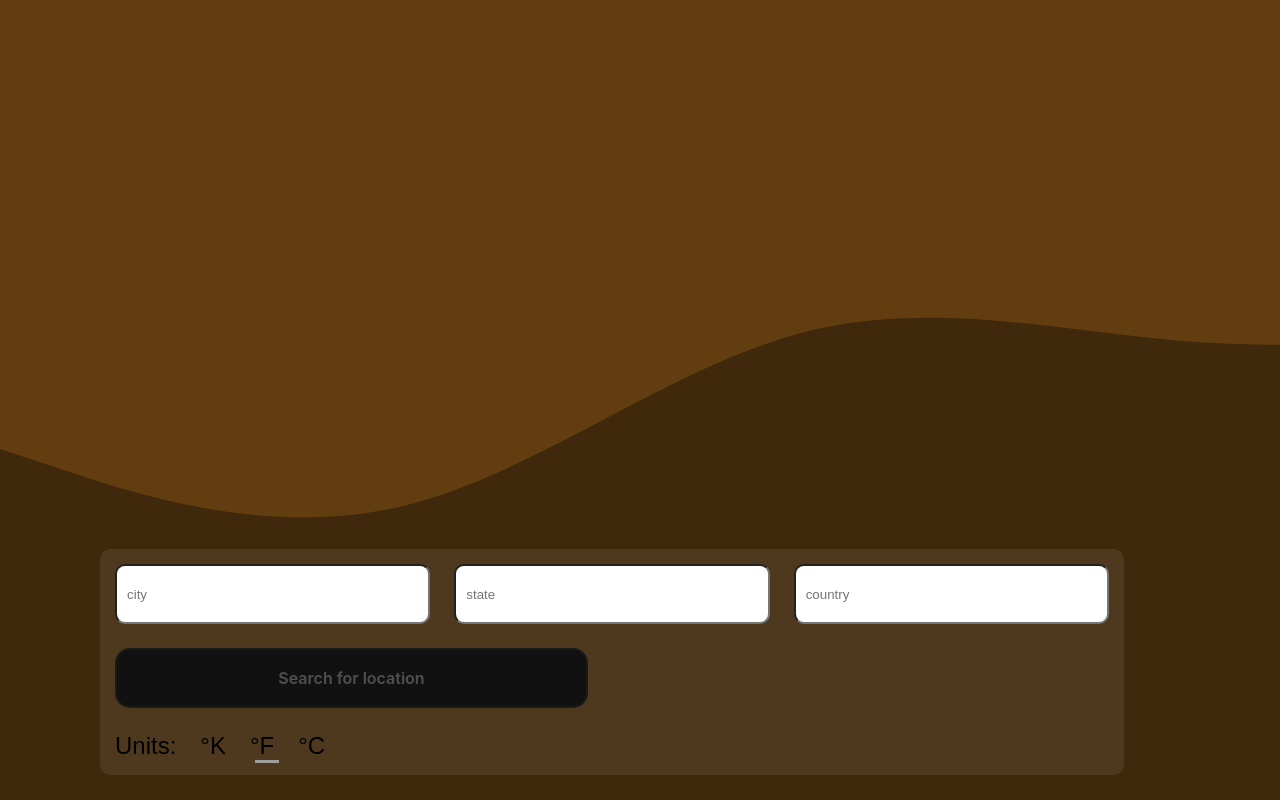
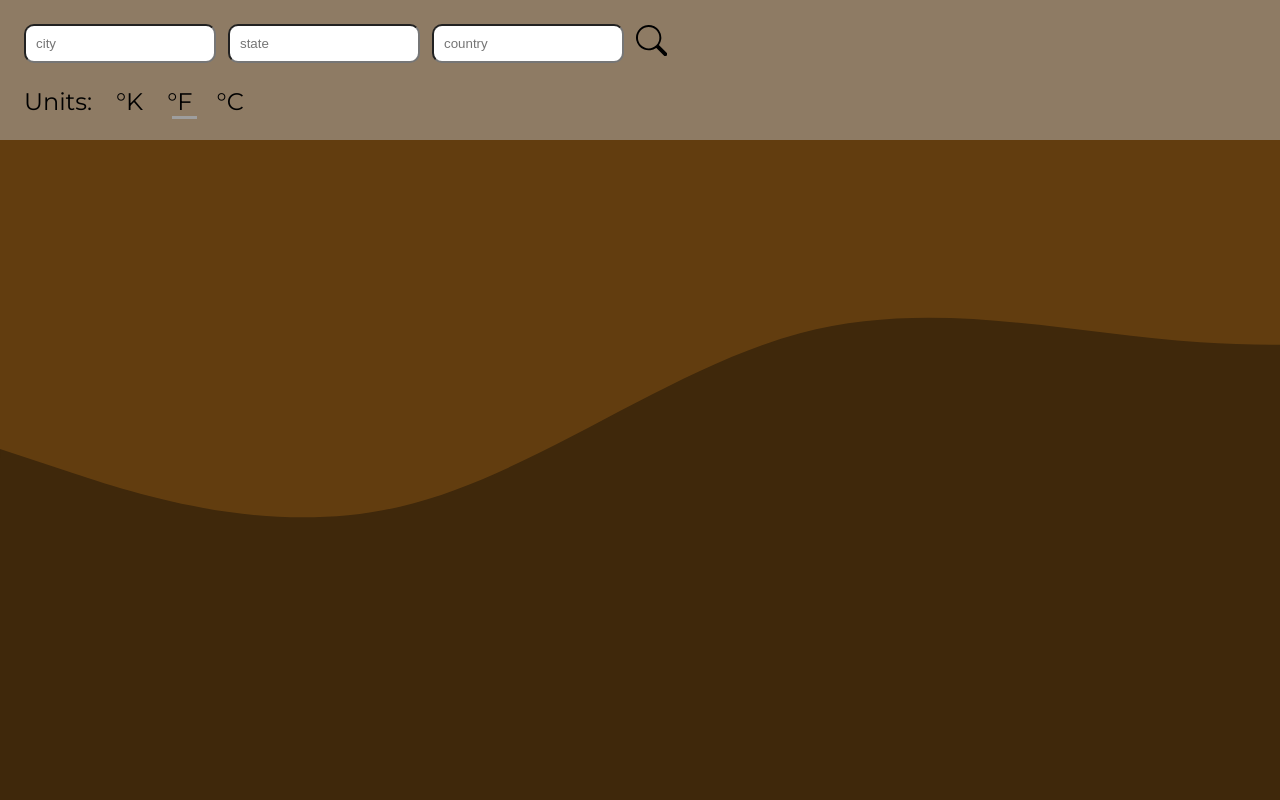
Before and after one commit to OatsProgramming/weatherApp, a Next.js app: page / in a window 1280 px wide. Built offline with nearby package versions, Linux system fonts and the light colour scheme.

Commit message:
made design more tolerable

```diff
--- a/app/api/weekly/route.ts
+++ b/app/api/weekly/route.ts
@@ -9,7 +9,7 @@ export async function GET(req: Request) {
 
     try {
         const res = await fetch(`
-            https://api.openweathermap.org/data/2.5/forecast?lat=${lat}&lon=${lon}&units=${units}&appid=${process.env.NEXT_PUBLIC_API_KEY}
+        https://api.openweathermap.org/data/2.5/forecast?lat=${lat}&lon=${lon}&units=${units}&appid=${process.env.NEXT_PUBLIC_API_KEY}
         `)
         if (!res.ok) throw new Error("Failed to fetch data ( weekly )")
         return res
--- a/app/components/SearchBar.tsx
+++ b/app/components/SearchBar.tsx
@@ -5,6 +5,7 @@ import get24HrForecast from "@/lib/sorters/get24HrForecast";
 import getHighsNLows from "@/lib/sorters/getHighsNLows";
 import { LazyMotion, m } from "framer-motion";
 import { createContext, ReactNode, useContext, useRef, useState } from "react";
+import styles from '@/app/components/css/searchBar.module.css'
 
 const LocationContext = createContext({} as LocationContext)
 const WeatherDataContext = createContext({
@@ -30,6 +31,7 @@ export function SearchBar({ children }: { children: ReactNode }) {
     const [units, setUnits] = useState<Units>('imperial')
 
     // For query only
+    // ( useRef: helps with performance since it has animations )
     const locationQuery = useRef({
         city: '',
         state: '',
@@ -91,16 +93,23 @@ export function SearchBar({ children }: { children: ReactNode }) {
 
     return (
         <>
-        <form className='SearchBar grid gap gridColumn3 gridRow2'>
-            <input className='cityInput' placeholder="city" type='text' onChange={(e) => changeLocation({city: e.target.value})}></input>
-            <input className='stateInput' placeholder="state" type='text' onChange={(e) => changeLocation({state: e.target.value})}></input>
-            <input className='countryInput' placeholder="country" type='text' onChange={(e) => changeLocation({country: e.target.value})}></input>
+            <form className={styles['container']}>
+                <div className={styles['searchBar']}>
+                    <input placeholder="city" type='text' onChange={(e) => changeLocation({ city: e.target.value })} />
+                    <input placeholder="state" type='text' onChange={(e) => changeLocation({ state: e.target.value })} />
+                    <input placeholder="country" type='text' onChange={(e) => changeLocation({ country: e.target.value })} />
+                    <div onClick={handleQuery}>
+                        <svg xmlns="http://www.w3.org/2000/svg" width="100%" height="100%" fill="currentColor" viewBox="0 0 16 16">
+                            <path d="M11.742 10.344a6.5 6.5 0 1 0-1.397 1.398h-.001c.03.04.062.078.098.115l3.85 3.85a1 1 0 0 0 1.415-1.414l-3.85-3.85a1.007 1.007 0 0 0-.115-.1zM12 6.5a5.5 5.5 0 1 1-11 0 5.5 5.5 0 0 1 11 0z" />
+                        </svg>
+                    </div>
+                </div>
                 <div className="units flex gap"> Units:
                     {/* Move line based on selection ( animation ) */}
                     <LazyMotion features={loadFeatures} strict>
                         <div className="positionRelative" onClick={handleUnits} id='standard'>
                             {units === 'standard' &&
-                        <m.div className='highlight' layoutId='highlight'/>}
+                                <m.div className='highlight' layoutId='highlight' />}
                             °K
                         </div>
                         <div className="positionRelative" onClick={handleUnits} id='imperial'>
@@ -115,8 +124,8 @@ export function SearchBar({ children }: { children: ReactNode }) {
                         </div>
                     </LazyMotion>
                 </div>
-            <button className='SearchButton' onClick={handleQuery}>Search for location</button>
             </form>
+
             <WeatherDataContext.Provider value={weatherData}>
                 <LocationContext.Provider value={locationData}>
                         {page && children}
--- /dev/null
+++ b/app/components/css/searchBar.module.css
@@ -0,0 +1,28 @@
+.container {
+    padding: 1rem;
+    margin-bottom: 1rem;
+    background: rgba(185,185,185,0.5);
+    position: sticky;
+    top: 0;
+    z-index: 99;
+}
+
+.searchBar {
+    display: flex;
+    flex-wrap: wrap;
+    gap: 0.5rem;
+    align-items: center;
+    margin-bottom: 1rem;
+    max-width: 768px;
+}
+
+.searchBar > input {
+    width: 25%;
+    padding: 10px;
+    border-radius: 10px;
+}
+
+.searchBar > div {
+    width: 1.3em;
+    cursor: pointer;
+}
--- a/app/globals.css
+++ b/app/globals.css
@@ -134,6 +134,7 @@ svg {
   top: -20%;
   scale: 1.13;
   z-index: -10;
+  margin-left: 1rem;
 }
 
 body{
@@ -144,16 +145,8 @@ body{
   background-size: 500vh;
 }
 
-.cityInput{
-  grid-column: 1;
-}
-
-.countryInput{
-  grid-column: 3;
-}
-
-.currentWeatherComponent{
-  grid-column: 1 / span 2;
+.currentWeatherComponent {
+	grid-column: 1/3;
 	grid-row: 1;
 	width: 100%;
 }
@@ -184,98 +177,40 @@ body{
   width: 50%;
 }
 
-.mainGrid{
+.mainGrid {
 	display: grid;
 	grid-template-columns: repeat(3, 1fr);
+	grid-template-rows: repeat(3, 1fr);
 	place-items: center;
-  gap: 2em;
+	height: 100vh;
+	grid-gap: 2rem;
+	gap: 2rem;
 }
 
-.next24HrsComponent{
+.next24HrsComponent {
 	width: 80%;
 	overflow-x: scroll;
 	grid-row: 2;
-  grid-column: 1 / span 2;
+	grid-column: 1 / span 3;
 	box-shadow: inset 0px 0px 33px 0px rgba(0,0,0,0.74);
 	border-radius: 10px;
+  justify-content: space-around;
 }
 
-.next5DaysComponent{
-  grid-row: 1 / span 2;
+.next5DaysComponent {
+	grid-row: 1;
 	width: 100%;
 	padding: 10px;
 	box-shadow: inset 0px 0px 33px 0px rgba(0,0,0,0.74);
 	border-radius: 10px;
+	height: 50vh;
+	overflow-y: auto;
+	grid-column: 3;
 }
 
 .next5DaysItems{
   display: flex;
   justify-content: space-between;
-}
-
-.SearchBar{
-  position: fixed;
-  width: 80%;
-  bottom: 25px;
-  left: 100px;
-  background-color: hsla(0, 0%, 100%, 0.081);
-  padding: 15px;
-  border-radius: 10px;
-  z-index: 100;
-}
-
-.SearchBar > input{
-  width: 100%;
-  padding: 10px;
-  border-radius: 10px;
-}
-
-.SearchButton{
-  background-color: #111111;
-  border: 2px solid #1A1A1A;
-  border-radius: 15px;
-  box-sizing: border-box;
-  color: #505050;
-  cursor: pointer;
-  display: inline-block;
-  font-family: Roobert,-apple-system,BlinkMacSystemFont,"Segoe UI",Helvetica,Arial,sans-serif,"Apple Color Emoji","Segoe UI Emoji","Segoe UI Symbol";
-  font-size: 16px;
-  font-weight: 600;
-  line-height: normal;
-  margin: 0;
-  min-height: 60px;
-  min-width: 0;
-  outline: none;
-  padding: 16px 24px;
-  text-align: center;
-  text-decoration: none;
-  transition: all 300ms cubic-bezier(.23, 1, 0.32, 1);
-  user-select: none;
-  -webkit-user-select: none;
-  touch-action: manipulation;
-  width: 150%;
-  will-change: transform;
-
-}
-
-.SearchButton:disabled {
-  pointer-events: none;
-}
-
-.SearchButton:hover {
-  color: #fff;
-  background-color: #1A1A1A;
-  box-shadow: rgba(0, 0, 0, 0.25) 0 8px 15px;
-  transform: translateY(-2px);
-}
-
-.SearchButton:active {
-  box-shadow: none;
-  transform: translateY(0);
-}
-
-.stateInput{
-  grid-column: 2;
 }
 
 ul {
@@ -285,10 +220,6 @@ ul {
   background-color: rgba(221, 216, 216, 0.088);
 }
 
-.units{
-  grid-row: 3;
-}
-
 .weatherIconComponent{
   width: 100px;
   height: 100px;
@@ -296,23 +227,39 @@ ul {
 
 @media (max-width: 750px){
 
-  .mainGrid{
-    width: 90%;
-    grid-template-columns: repeat(2, 1fr);
-
-  }
-  .next5DaysComponent{
-    grid-row: 3;
-    grid-column: 1 / span 2;
-    width: 60%;
-    margin-bottom: 1em;
+  .mainGrid {
+    padding: 3rem;
+    height: auto;
+    grid-template-rows: auto auto 1fr;
   }
 
-  .next24HrsComponent{
+  .next24HrsComponent {
+    grid-row: 2;
+    grid-column: 1/4;
+  }
+
+  .next5DaysComponent {
+    grid-row: 3;
+    grid-column: 1 / 4;
+    height: fit-content;
     width: 60%;
   }
 
-  .SearchBar{
-    opacity: 0;
+  .currentWeatherComponent {
+    grid-column: 1/4;
+  }
+
+  .SearchBar > input{
+    width: 50%;
+    border-radius: 10px;
+  }
+
+  .blob {
+    height: 58%;
+    margin: 0;
+  }
+
+  .leftSideCurrent {
+    font-size: medium;
   }
 }
--- a/app/layout.tsx
+++ b/app/layout.tsx
@@ -1,8 +1,13 @@
 import './globals.css'
+import { Montserrat } from 'next/font/google'
+
+const montserrat = Montserrat({
+  subsets: ['latin-ext']
+})
 
 export const metadata = {
-  title: 'Create Next App',
-  description: 'Generated by create next app',
+  title: 'The Forecast',
+  description: 'Find out whether you should wear tennis shoes or rain boots with The Forecast App ',
 }
 
 export default function RootLayout({
@@ -12,7 +17,9 @@ export default function RootLayout({
 }) {
   return (
     <html lang="en">
-      <body>{children}</body>
+      <body className={montserrat.className}>
+        {children}
+      </body>
     </html>
   )
 }
```
Also changed, not shown: 1 other file (tests, documents, lock files or other folders). Lines whose indentation alone changed are shown as unchanged.
